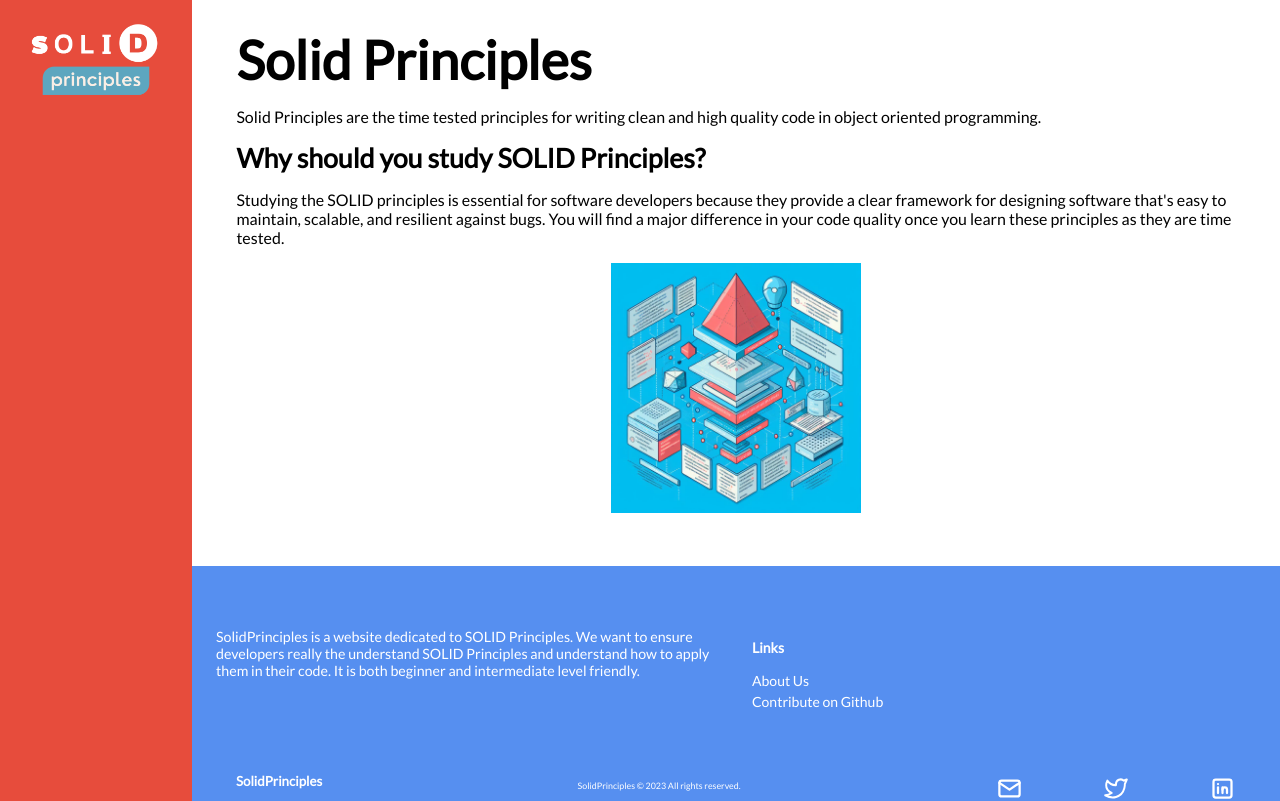
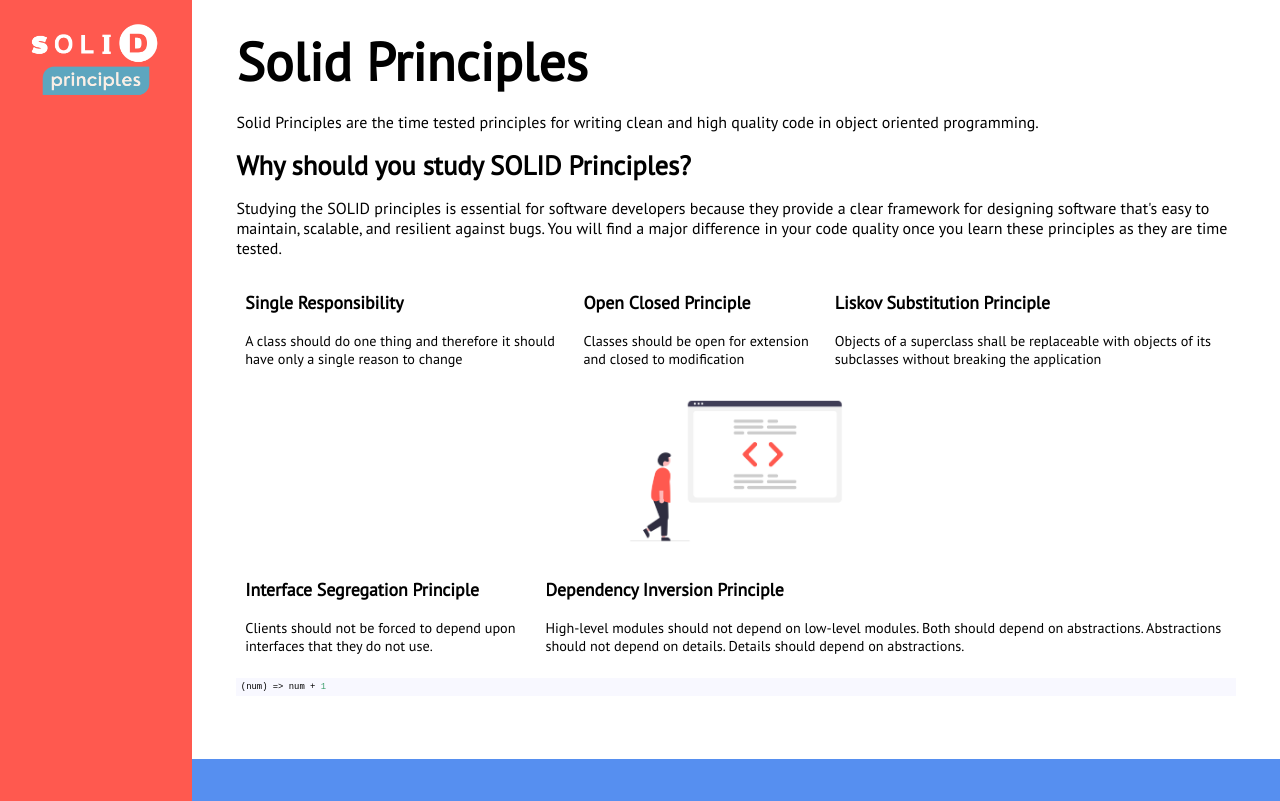
Before and after one commit to rharshit82/SolidPrinciples, a Next.js app: page / in a window 1280 px wide. Shown: the top 801 px of the page. Built offline with nearby package versions, Linux system fonts and the light colour scheme.

Commit message:
added syntax highlighter

```diff
--- /dev/null
+++ b/components/Landing/components/CodeSamples.tsx
@@ -0,0 +1,11 @@
+import SyntaxHighlighter from "react-syntax-highlighter";
+import { docco } from "react-syntax-highlighter/dist/cjs/styles/hljs";
+const CodeSamples = () => {
+  const codeString = "(num) => num + 1";
+  return (
+    <SyntaxHighlighter language='javascript' style={docco}>
+      {codeString}
+    </SyntaxHighlighter>
+  );
+};
+export default CodeSamples;
--- /dev/null
+++ b/components/Landing/components/SolidPreview.tsx
@@ -0,0 +1,81 @@
+import React from "react";
+import NextImage from "@/tokens/NextImage";
+import styled from "styled-components";
+const Container = styled.div`
+  h3 {
+    font-size: 2rem;
+    padding-left: 1rem;
+    padding-right: 1rem;
+  }
+  p{
+    font-size: 1.6rem;
+    padding-left: 1rem;
+    padding-right: 1rem;
+  }
+`;
+const SingleResponsibility = styled.div``;
+const OpenClosedPrinciple = styled.div``;
+const LiskovSubstitutionPrinciple = styled.div``;
+const InterfaceSegregationPrinciple = styled.div``;
+const DependencyInversionPrinciple = styled.div``;
+
+const Row = styled.div`
+  width: 100%;
+  display: flex;
+  justify-content: space-evenly;
+  @media screen and (max-width: 769px) {
+    flex-direction: column;
+  }
+`;
+const SolidPreview = () => {
+  return (
+    <Container>
+      <Row>
+        <SingleResponsibility>
+          <h3>Single Responsibility</h3>
+          <p>
+            A class should do one thing and therefore it should have only a
+            single reason to change
+          </p>
+        </SingleResponsibility>
+        <OpenClosedPrinciple>
+          <h3>Open Closed Principle</h3>
+          <p>Classes should be open for extension and closed to modification</p>
+        </OpenClosedPrinciple>
+        <LiskovSubstitutionPrinciple>
+          <h3>Liskov Substitution Principle</h3>
+          <p>
+            Objects of a superclass shall be replaceable with objects of its
+            subclasses without breaking the application
+          </p>
+        </LiskovSubstitutionPrinciple>
+      </Row>
+      <NextImage
+        src='/assets/coding_solid_principles.png'
+        alt='Solid Principles Coding'
+        height='20rem'
+        width='30rem'
+        margin='auto'
+      />
+      <Row>
+        <InterfaceSegregationPrinciple>
+          <h3>Interface Segregation Principle</h3>
+          <p>
+            Clients should not be forced to depend upon interfaces that they do
+            not use.
+          </p>
+        </InterfaceSegregationPrinciple>
+        <DependencyInversionPrinciple>
+          <h3>Dependency Inversion Principle</h3>
+          <p>
+            High-level modules should not depend on low-level modules. Both
+            should depend on abstractions. Abstractions should not depend on
+            details. Details should depend on abstractions.
+          </p>
+        </DependencyInversionPrinciple>
+      </Row>
+    </Container>
+  );
+};
+
+export default SolidPreview;
--- a/components/Landing/index.tsx
+++ b/components/Landing/index.tsx
@@ -1,14 +1,18 @@
 import styled from "styled-components";
-import intro from "./content.md";
+import intro from "./intro.md";
 import MarkdownContent from "@/components/MarkdownContent";
+import SolidPreview from "./components/SolidPreview";
+import CodeSamples from './components/CodeSamples'
 const Container = styled.div`
-  padding-bottom: 4rem;
+  padding: 2rem 5rem;
 `;
 
 const Landing: React.FC = () => {
   return (
     <Container>
       <MarkdownContent content={intro} />
+      <SolidPreview />
+      <CodeSamples />
     </Container>
   );
 };
--- a/components/Landing/content.md
+++ b/components/Landing/intro.md
@@ -7,5 +7,3 @@ Solid Principles are the time tested principles for writing clean and high quali
 
 Studying the SOLID principles is essential for software developers because they provide a clear framework for designing software that's easy to maintain, scalable, and resilient against bugs. You will find a major difference in your code
 quality once you learn these principles as they are time tested.
-
-<img src="/assets/computer_shapes.jpg" alt="Solid Principles" height="250px" width="250px" style="display:block;margin:auto;">
--- a/components/MarkdownContent/index.tsx
+++ b/components/MarkdownContent/index.tsx
@@ -3,7 +3,6 @@ import Markdown from "markdown-to-jsx";
 
 const ContentContainer = styled.div`
   max-width: 85vw;
-  padding: 2rem 5rem;
   pre {
     white-space: normal !important;
   }
--- a/components/Sidebar/index.tsx
+++ b/components/Sidebar/index.tsx
@@ -3,10 +3,13 @@ import Link from "next/link";
 import React from "react";
 import styled from "styled-components";
 const Container = styled.div`
-  background: #e74c3c;
+  background: #FF594F;
   width: 15%;
   color: white;
   min-height: 100vh;
+  @media screen and (max-width: 769px){
+    display: none;
+  }
 `;
 const ImageContainer = styled.div`
   display: flex;
--- a/layout/components/Footer.jsx
+++ b/layout/components/Footer.jsx
@@ -4,6 +4,7 @@ import Link from "next/link";
 import NextImage from "@/tokens/NextImage";
 
 const FooterContainer = styled.div`
+  margin-top: 4rem;
   background-color: hsl(218, 84%, 64%);
 `;
 
--- a/layout/index.jsx
+++ b/layout/index.jsx
@@ -6,6 +6,9 @@ const ContentWrapper = styled.div`
   width: 85%;
   main {
     min-height: 65vh;
+  }
+  @media screen and (max-width: 769px) {
+    width: 100%;
   }
 `;
 const Container = styled.div`
--- a/package.json
+++ b/package.json
@@ -21,6 +21,7 @@
     "react": "18.2.0",
     "react-dom": "18.2.0",
     "react-scroll": "^1.9.0",
+    "react-syntax-highlighter": "^15.5.0",
     "styled-components": "^6.1.0",
     "typescript": "5.2.2"
   }
--- a/styles/globals.css
+++ b/styles/globals.css
@@ -1,9 +1,9 @@
-@import url("https://fonts.googleapis.com/css2?family=Lato&display=swap");
+@import url("https://fonts.googleapis.com/css2?family=PT+Sans&display=swap");
 html,
 body {
   padding: 0;
   margin: 0;
-  font-family: "Lato", sans-serif;
+  font-family: "PT Sans", sans-serif;
   font-style: normal;
   font-size: 0.694vw; /* 1000/1440 - 10px - 1rem*/
   /* scroll-behavior: smooth; */
```
Also changed, not shown: public/assets/coding_solid_principles.png (added), typing.d.ts (line endings or trailing spaces), 1 other file (tests, documents, lock files or other folders).
